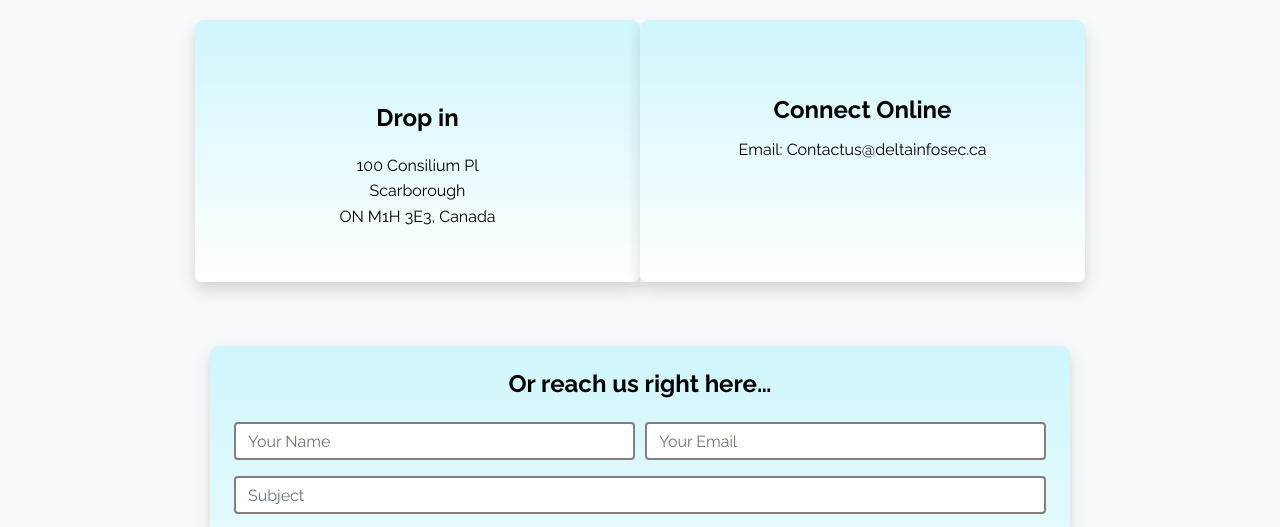
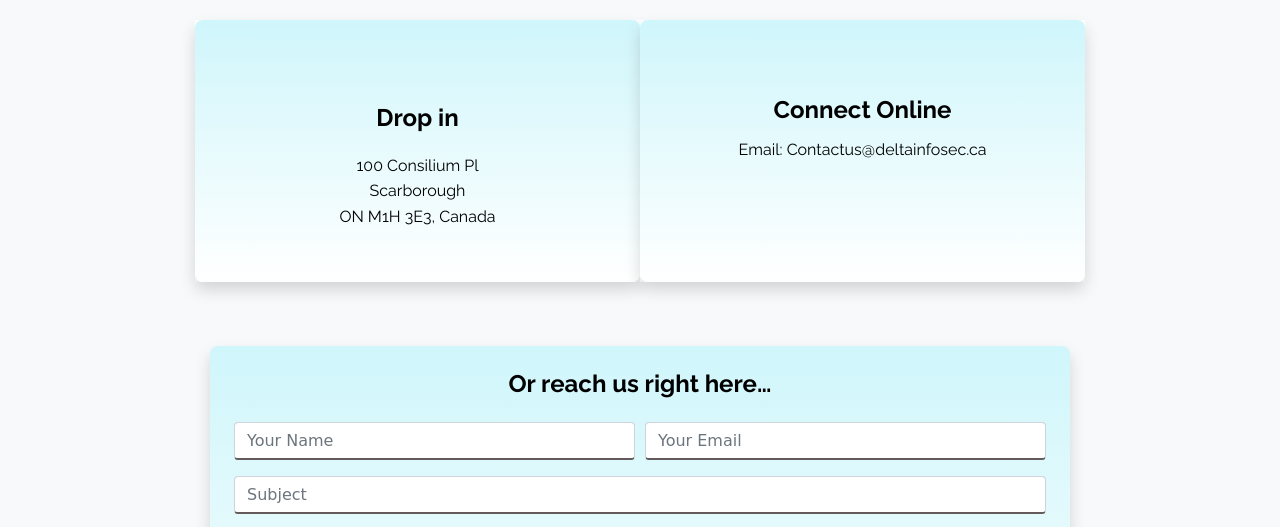
Before and after one commit to SubikkshaRanganathan/Splunk, a plain HTML site: page contact.html in a window 1280 px wide. Shown: the part 396-923 px from the top of the page. Drawn offline with Linux system fonts and the light colour scheme.

Commit message:
updatedc

```diff
--- a/css/style.css
+++ b/css/style.css
@@ -1,6 +1,8 @@
 /**************************************/
 /************ General CSS *************/
 /**************************************/
+@import url('https://fonts.googleapis.com/css2?family=Dancing+Script:wght@400;700&display=swap');
+
 body {
     color: #3b3b3b;
     font-family: 'Raleway', sans-serif;
@@ -1216,11 +1218,17 @@ h6 {
 
 /* Styling for the colorful inputs */
 .colorful-input {
-    border: 2px solid #837d7d; /* Blue border */
+    /* border: 2px solid #837d7d;  Blue border */
     border-radius: 0.25rem; /* Rounded corners */
     padding: 0.75rem; /* Padding inside the input */
     font-size: 1rem; /* Adjust font size */
     transition: border-color 0.3s; /* Smooth transition for border color */
+    border-bottom: 2px solid #635b5b;
+}
+
+.contactForm input,
+.contactForm textarea {
+    font-family: 'Italiana',cursive;
 }
 
 .colorful-input:focus {
```
